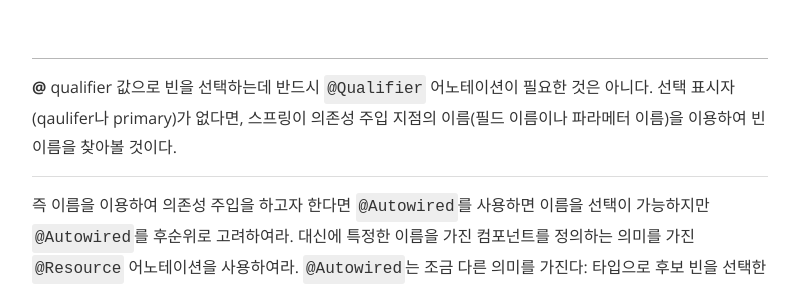
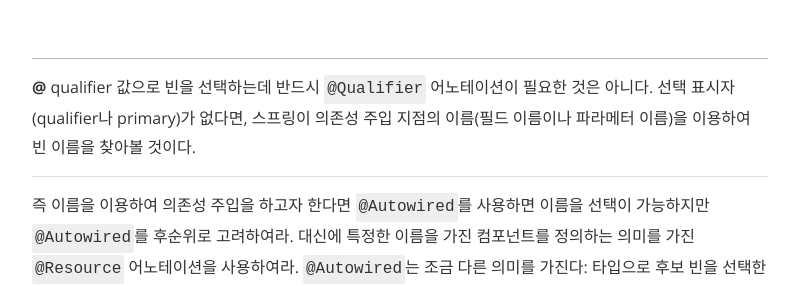
Before and after one commit to e406hsy/e406hsy.github.io, a Jekyll site: the page built from _posts/2020-05-17-Spring_Reference_Core_1_Beans.md, in a window 1280 px wide and 900 px high, scrolled down 94281 px. Shown: the part 184-470 px from the top of the window, without its empty margins (240-1039 px from the left). Built offline with Jekyll 4.4.1, drawn with Linux system fonts in a browser that asks for light colours; nearby versions of some CDN libraries; comment, search, counter and statistics services are not loaded; some of the changed text lies outside the part shown.

Commit message:
fix: fix typo

````diff
--- a/_posts/2020-05-17-Spring_Reference_Core_1_Beans.md
+++ b/_posts/2020-05-17-Spring_Reference_Core_1_Beans.md
@@ -2692,7 +2692,7 @@ qualifier는 또한 이전에 이야기된 타입 컬렉션에도 적용된다.
 
 | |
 | ----- |
-| **@** qualifier 값으로 빈을 선택하는데 반드시 `@Qualifier` 어노테이션이 필요한 것은 아니다. 선택 표시자(qaulifer나 primary)가 없다면, 스프링이 의존성 주입 지점의 이름(필드 이름이나 파라메터 이름)을 이용하여 빈 이름을 찾아볼 것이다. |
+| **@** qualifier 값으로 빈을 선택하는데 반드시 `@Qualifier` 어노테이션이 필요한 것은 아니다. 선택 표시자(qualifier나 primary)가 없다면, 스프링이 의존성 주입 지점의 이름(필드 이름이나 파라메터 이름)을 이용하여 빈 이름을 찾아볼 것이다. |
 
 즉 이름을 이용하여 의존성 주입을 하고자 한다면 `@Autowired`를 사용하면 이름을 선택이 가능하지만 `@Autowired`를 후순위로 고려하여라. 대신에 특정한 이름을 가진 컴포넌트를 정의하는 의미를 가진 `@Resource` 어노테이션을 사용하여라. `@Autowired`는 조금 다른 의미를 가진다: 타입으로 후보 빈을 선택한 뒤에 `String` qualifer값이 이 후보 빈들 중에서 고려된다.
 
@@ -2853,7 +2853,7 @@ public class MovieRecommender {
 }
 ```
 
-마지막으로 빈정의들은 반드시 걸맞은 qualifier 값을 가지고 있어야 합니다. 이 예시는 `<qaulifier/>` 대신에 빈 메타 어트리뷰트를 사용하는 예시입니다. 가능하다면 `<qaulifier/>` 요소와 어트리뷰트가 우선순위지만 `<meta/>` 태그로 제공된 메타 어트리뷰트 또한 후 순위로 받아들입니다. 아래 예시의 마지막 두 빈 정의가가 그러한 예시입니다:
+마지막으로 빈정의들은 반드시 걸맞은 qualifier 값을 가지고 있어야 합니다. 이 예시는 `<qualifier/>` 대신에 빈 메타 어트리뷰트를 사용하는 예시입니다. 가능하다면 `<qualifier/>` 요소와 어트리뷰트가 우선순위지만 `<meta/>` 태그로 제공된 메타 어트리뷰트 또한 후 순위로 받아들입니다. 아래 예시의 마지막 두 빈 정의가가 그러한 예시입니다:
 
 ```xml
 <?xml version="1.0" encoding="UTF-8"?>
@@ -2939,7 +2939,7 @@ private List<Store<Integer>> s;
 
 <h4 id="beans-custom-autowire-configurer">CustomAutowireConfig 이용하기</h4>
 
-[`CustomAutowireConfigurer`](https://docs.spring.io/spring-framework/docs/5.2.8.RELEASE/javadoc-api/org/springframework/beans/factory/annotation/CustomAutowireConfigurer.html)은 스프링 `@Qualifier`를 사용하지 않은 어노테이션을 자신만의 qaulifier로 등록하는 `BeanFactoryPostProcessor`이다. 아래예시는 `CustomAutowireConfigurer`를 사용하는 방법을 보여준다:
+[`CustomAutowireConfigurer`](https://docs.spring.io/spring-framework/docs/5.2.8.RELEASE/javadoc-api/org/springframework/beans/factory/annotation/CustomAutowireConfigurer.html)은 스프링 `@Qualifier`를 사용하지 않은 어노테이션을 자신만의 qualifier로 등록하는 `BeanFactoryPostProcessor`이다. 아래예시는 `CustomAutowireConfigurer`를 사용하는 방법을 보여준다:
 
 ```xml
 <bean id="customAutowireConfigurer"
````
